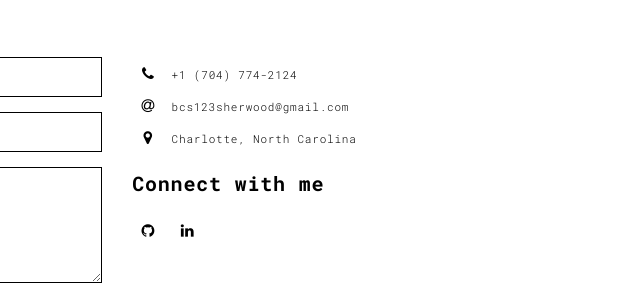
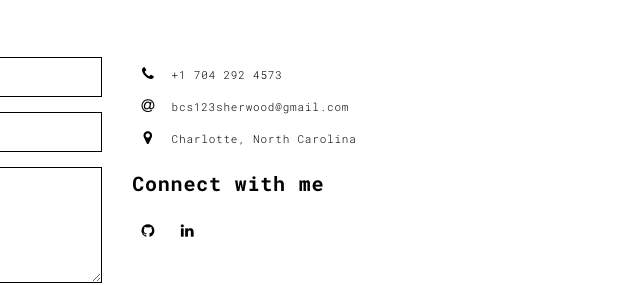
Before and after one commit to bcs123sherwood/MyWebsite, a plain HTML site: page contact.html in a window 1280 px wide. Shown: the part 145-430 px from the top of the page, 604-1244 px from the left. Drawn offline with Linux system fonts and the light colour scheme.

Commit message:
Update contact.html

```diff
--- a/contact.html
+++ b/contact.html
@@ -80,7 +80,7 @@
                           <span class="fa-icon">
                             <i class="fa fa-phone" aria-hidden="true"></i>
                           </span>
-                          +1 (704) 774-2124
+                          +1 704 292 4573
                         </li>
                         <li>
                           <span class="fa-icon">
```
